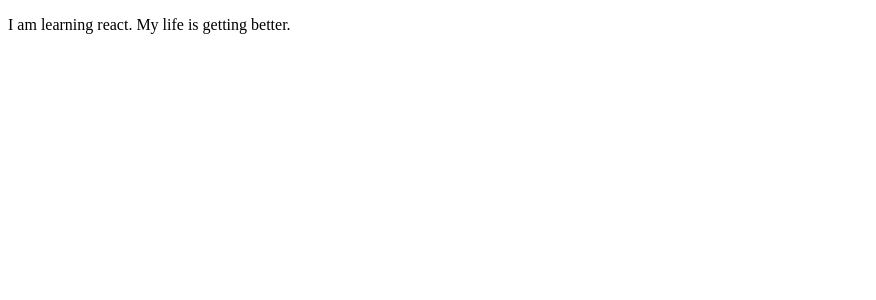
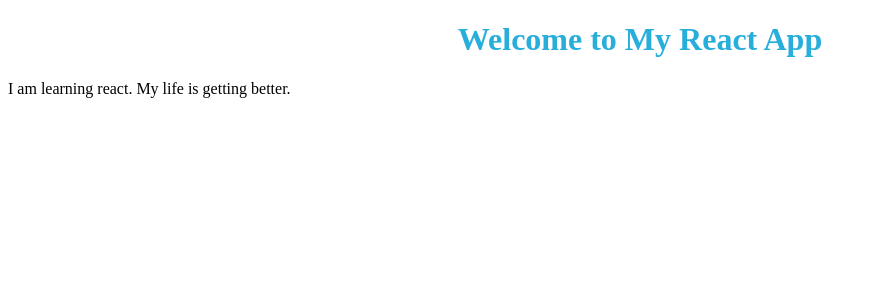
Before and after one commit to acciojob/render-component-react-Samar1402, a React app: page / in a window 1280 px wide. Shown: the top 300 px of the page, without its empty margins (0-876 px from the left). Built offline with nearby package versions, Linux system fonts and the light colour scheme.

Commit message:
resolve question

```diff
--- a/src/components/App.js
+++ b/src/components/App.js
@@ -4,6 +4,7 @@
 const App = () => {
   return (
     <div id="main">
+      <h1>Welcome to My React App</h1>
       <p>I am learning react. My life is getting better.</p>
     </div>
   );
--- a/src/index.html
+++ b/src/index.html
@@ -7,6 +7,6 @@
 <title>React Boilerplate</title>
 </head>
 <body>
-<div id="root">
+<div id="main">
 </div>
 </html>
--- a/src/index.js
+++ b/src/index.js
@@ -2,6 +2,4 @@
 import ReactDOM from "react-dom";
 import App from "./components/App";
 
-
-
-ReactDOM.render(<App />, document.getElementById("root"));
+ReactDOM.render(<App />, document.getElementById("main"));
```
